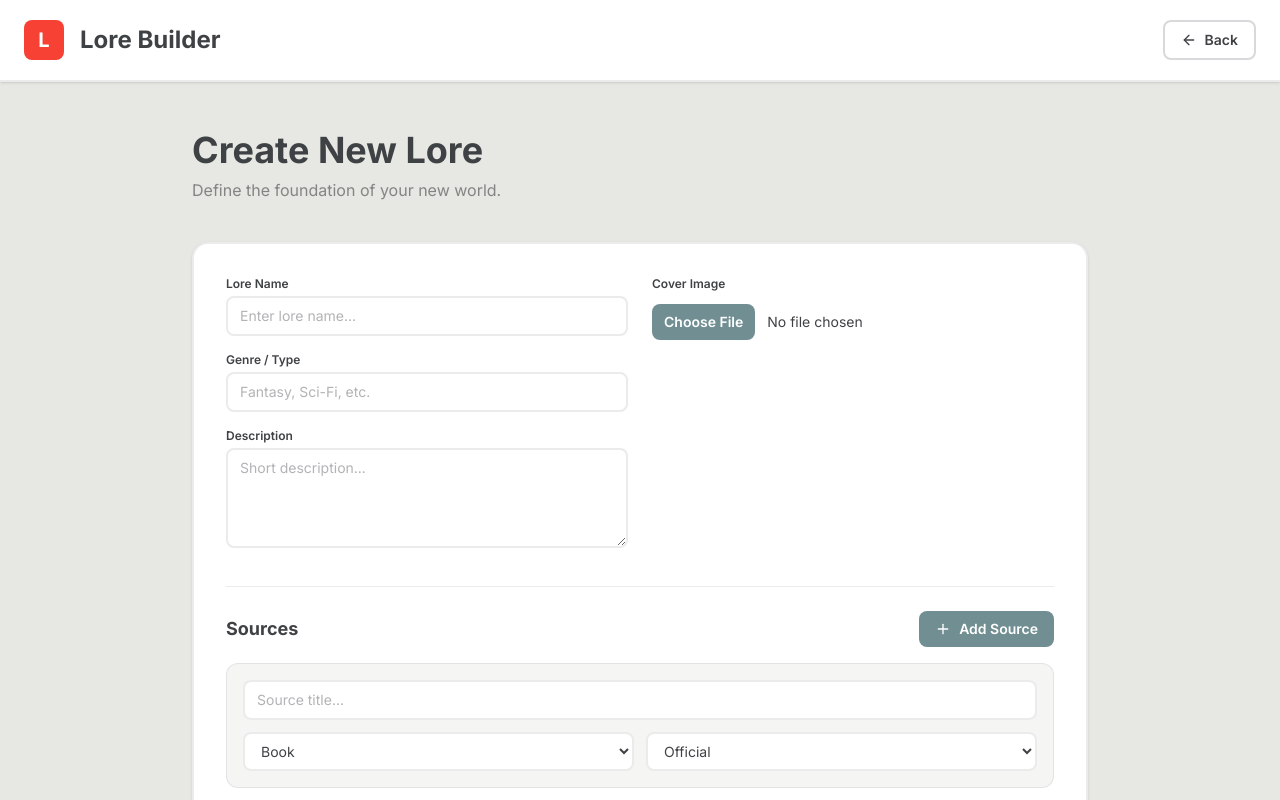
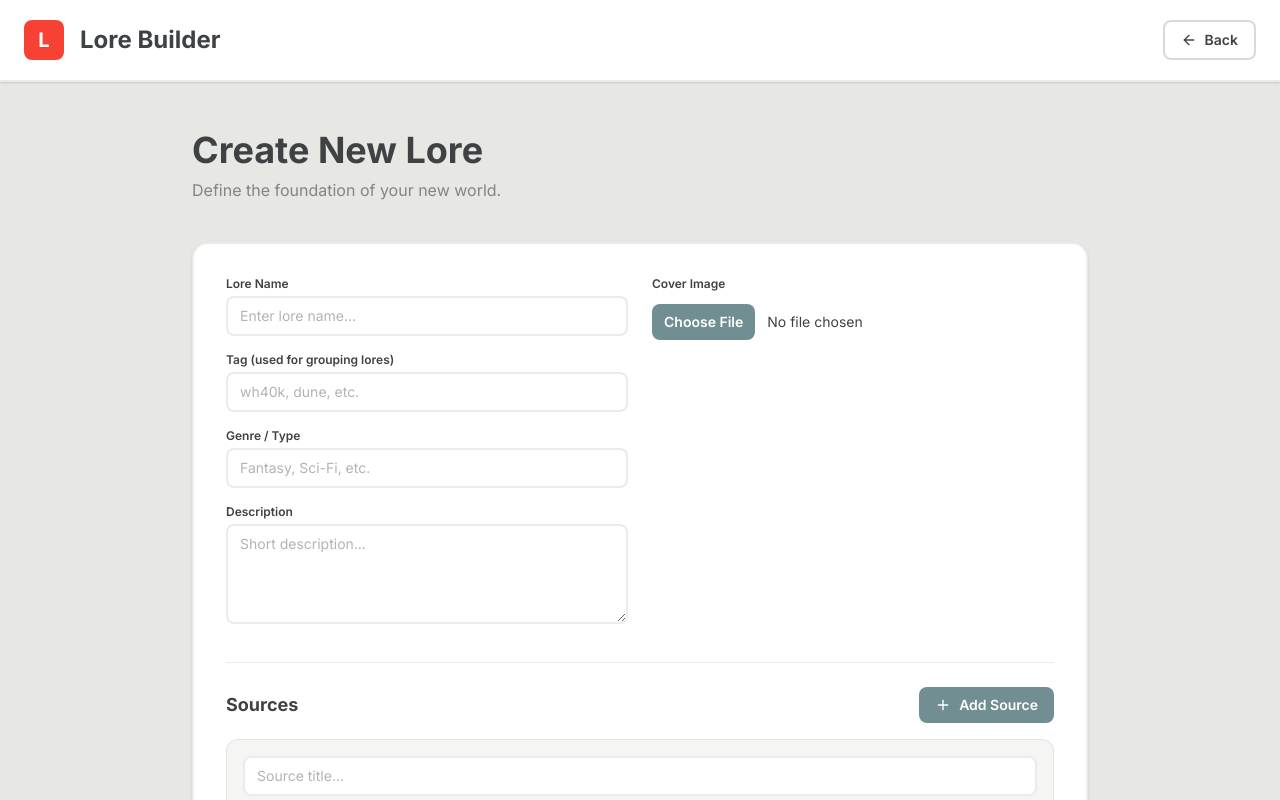
Before and after one commit to LiudmylaTymoshenko/Lore-builder, a React (Vite) app: page /lore/new in a window 1280 px wide. Shown: the top 800 px of the page. Built offline with nearby package versions, Linux system fonts and the light colour scheme; no server answers; sample sign-in values are in the browser's storage.

Commit message:
added lore tag

```diff
--- a/src/features/lore/loreTypes.ts
+++ b/src/features/lore/loreTypes.ts
@@ -7,6 +7,7 @@ export type CreateSourcePayload = {
 export type CreateLorePayload = {
   name: string;
   type: string;
+  tag: string;
   sources: CreateSourcePayload[];
   description?: string;
   imageUrl?: string | null;
--- a/src/pages/CreateLorePage.tsx
+++ b/src/pages/CreateLorePage.tsx
@@ -15,6 +15,7 @@ export default function CreateLorePage() {
   const [name, setName] = useState('');
   const [type, setType] = useState('');
   const [description, setDescription] = useState('');
+  const [tag, setTag] = useState('');
   const [image, setImage] = useState<string | null>(null);
 
   const [sources, setSources] = useState([
@@ -25,6 +26,7 @@ export default function CreateLorePage() {
     name?: string;
     type?: string;
     sources?: Record<number, string>;
+    tag?: string;
   }>({});
 
   const addSource = () =>
@@ -55,6 +57,7 @@ export default function CreateLorePage() {
 
     if (!name.trim()) nextErrors.name = 'Lore name is required';
     if (!type.trim()) nextErrors.type = 'Type is required';
+    if (!tag.trim()) nextErrors.tag = 'Tag is required';
 
     const sourceErrors: Record<number, string> = {};
     sources.forEach((s, i) => {
@@ -78,6 +81,7 @@ export default function CreateLorePage() {
         createLore({
           name,
           type,
+          tag,
           description,
           imageUrl: image,
           sources: sources.filter((s) => s.title.trim() !== ''),
@@ -137,6 +141,23 @@ export default function CreateLorePage() {
                   />
                   {errors.name && (
                     <p className="text-xs text-[#F64134] mt-1">{errors.name}</p>
+                  )}
+                </div>
+
+                <div>
+                  <label className="block text-xs font-semibold text-[#3F4245] mb-1">
+                    Tag (used for grouping lores)
+                  </label>
+                  <input
+                    className={`${inputBase} ${
+                      errors.tag ? 'border-[#F64134]' : ''
+                    }`}
+                    placeholder="wh40k, dune, etc."
+                    value={tag}
+                    onChange={(e) => setTag(e.target.value)}
+                  />
+                  {errors.tag && (
+                    <p className="text-xs text-[#F64134] mt-1">{errors.tag}</p>
                   )}
                 </div>
 
--- a/src/pages/DashboardPage.tsx
+++ b/src/pages/DashboardPage.tsx
@@ -159,7 +159,10 @@ export default function DashboardPage() {
                     </div>
                   )}
 
-                  <div className="p-5 space-y-4">
+                  <div
+                    className={`p-5 space-y-4 flex flex-col justify-between ${lore.imageUrl ? '' : 'h-full'}`}
+                  >
+                    <div className="">
                       <div className="flex justify-end">
                         <button
                           onClick={() => handleDelete(lore.id)}
@@ -173,19 +176,30 @@ export default function DashboardPage() {
                         <h3 className="text-xl font-bold text-[#3F4245]">
                           {lore.name}
                         </h3>
+                        <div className="flex justify-between">
                           <p className="text-sm text-[#718E92] font-semibold">
                             {lore.type}
                           </p>
+                          {lore.tag && (
+                            <p className="text-sm bg-[#718E92] text-white font-semibold rounded-2xl px-2.5 py-1">
+                              {lore.tag}
+                            </p>
+                          )}
+                        </div>
 
                         {lore.sources && lore.sources.length > 0 && (
                           <div className="pt-2 space-y-1 border-t border-[#3F4245]/10">
                             {lore.sources.map((source, idx) => (
-                            <p key={idx} className="text-xs text-[#3F4245]/60">
-                              • {source.title}
+                              <p
+                                key={idx}
+                                className="text-xs text-[#3F4245]/60 italic"
+                              >
+                                {source.title}
                               </p>
                             ))}
                           </div>
                         )}
+                      </div>
                     </div>
 
                     <Link
--- a/src/types.ts
+++ b/src/types.ts
@@ -7,6 +7,7 @@ export type Lore = {
   type: string;
   imageUrl?: string | null;
   sources: CreateSourcePayload[];
+  tag: string;
 
   events: EventNodeType[];
   characters: Character[];
```
Lines whose indentation alone changed are shown as unchanged.
